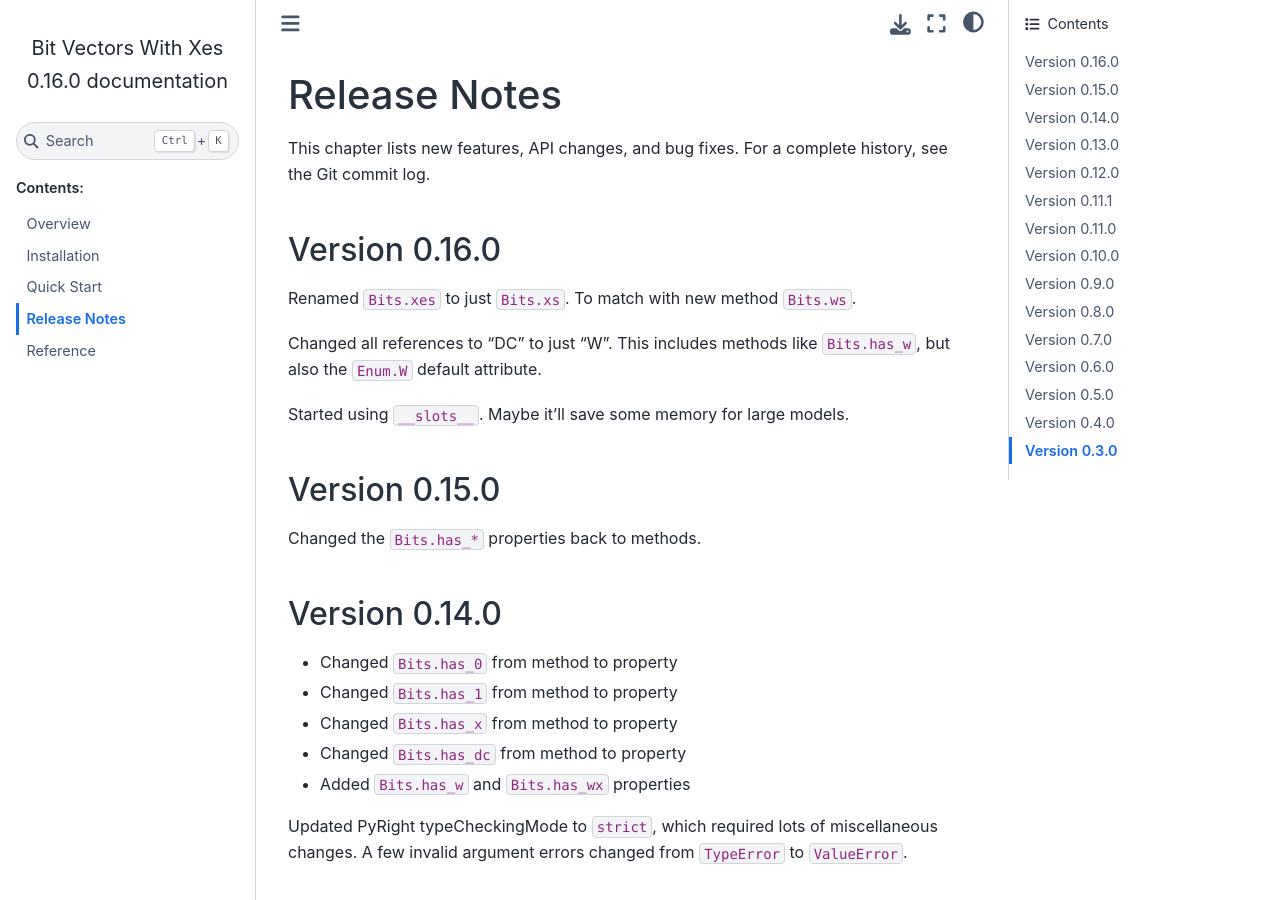
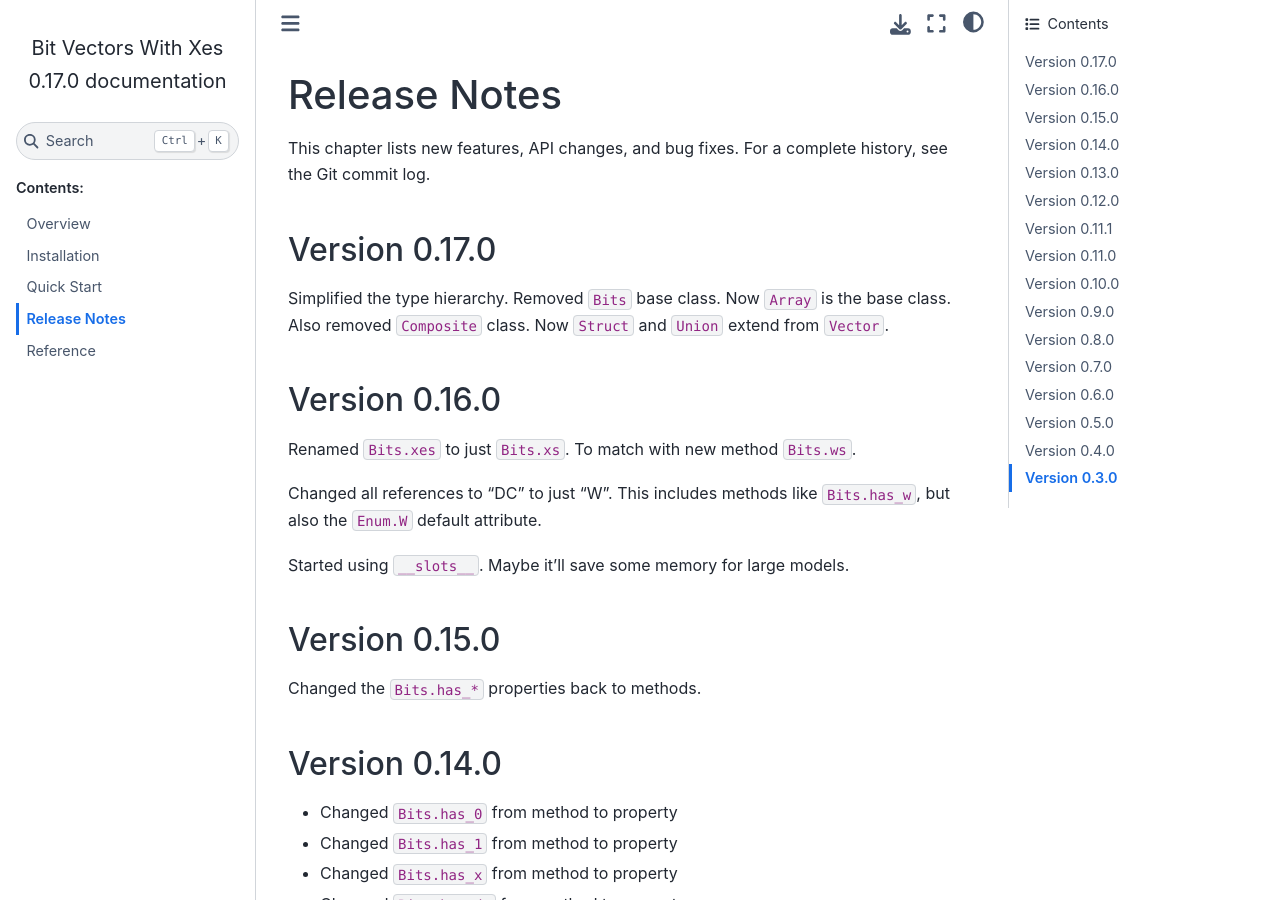
Before and after one commit to cjdrake/bvwx, a Sphinx documentation site: the page built from doc/source/release_notes.rst, in a window 1280 px wide and 900 px high. Built offline with Sphinx 7.4.7 and the Sphinx Book theme 1.1.4, drawn with Linux system fonts in a browser that asks for light colours.

Commit message:
Release 0.17.0

```diff
--- a/doc/source/release_notes.rst
+++ b/doc/source/release_notes.rst
@@ -6,6 +6,15 @@
 
 This chapter lists new features, API changes, and bug fixes.
 For a complete history, see the Git commit log.
+
+
+Version 0.17.0
+==============
+
+Simplified the type hierarchy.
+Removed ``Bits`` base class. Now ``Array`` is the base class.
+Also removed ``Composite`` class.
+Now ``Struct`` and ``Union`` extend from ``Vector``.
 
 
 Version 0.16.0
--- a/pyproject.toml
+++ b/pyproject.toml
@@ -1,6 +1,6 @@
 [project]
 name = "bvwx"
-version = "0.16.0"
+version = "0.17.0"
 description = "Bit Vectors With Xes"
 readme = "README.md"
 
```
Also changed, not shown: 1 other file.
